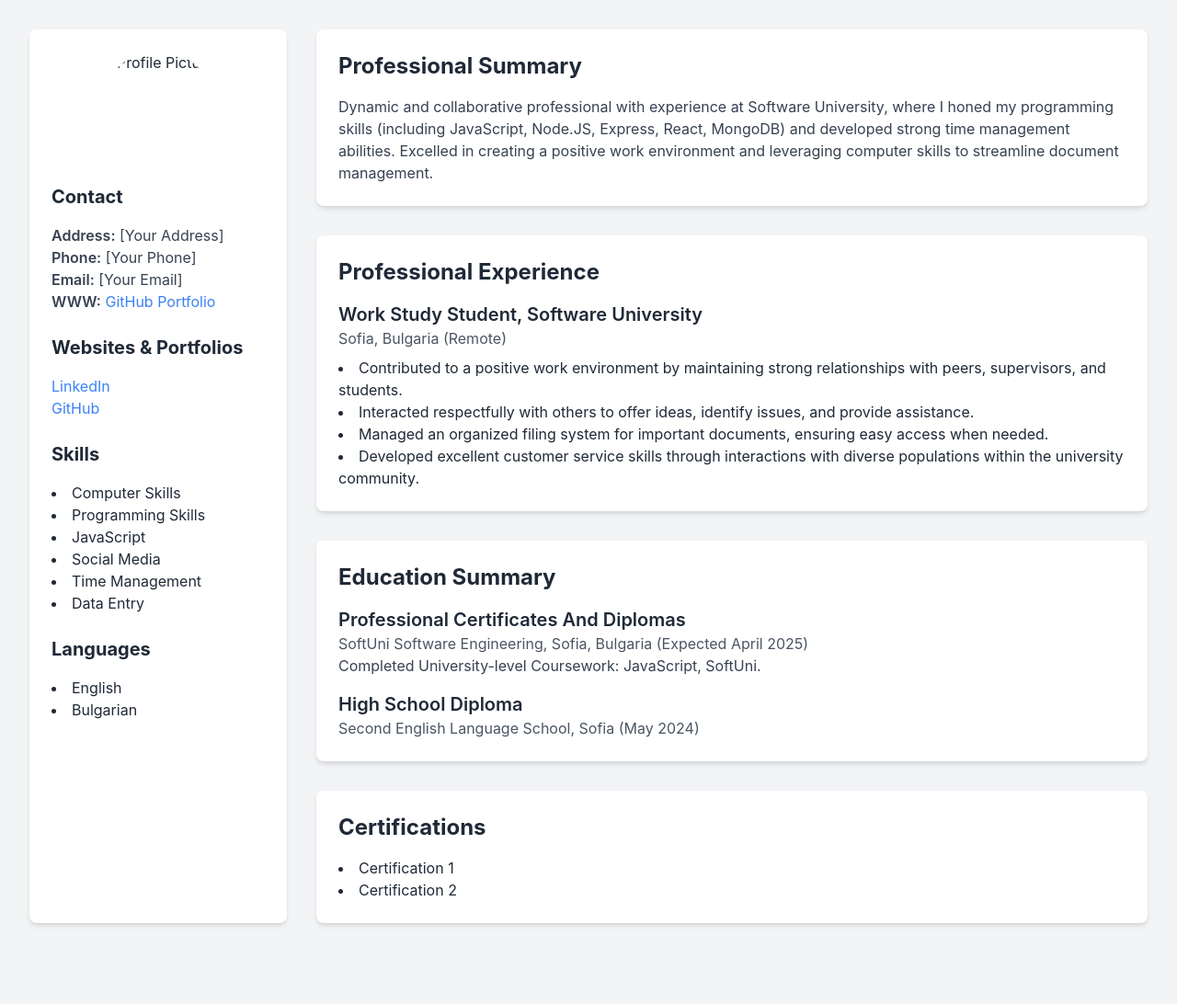
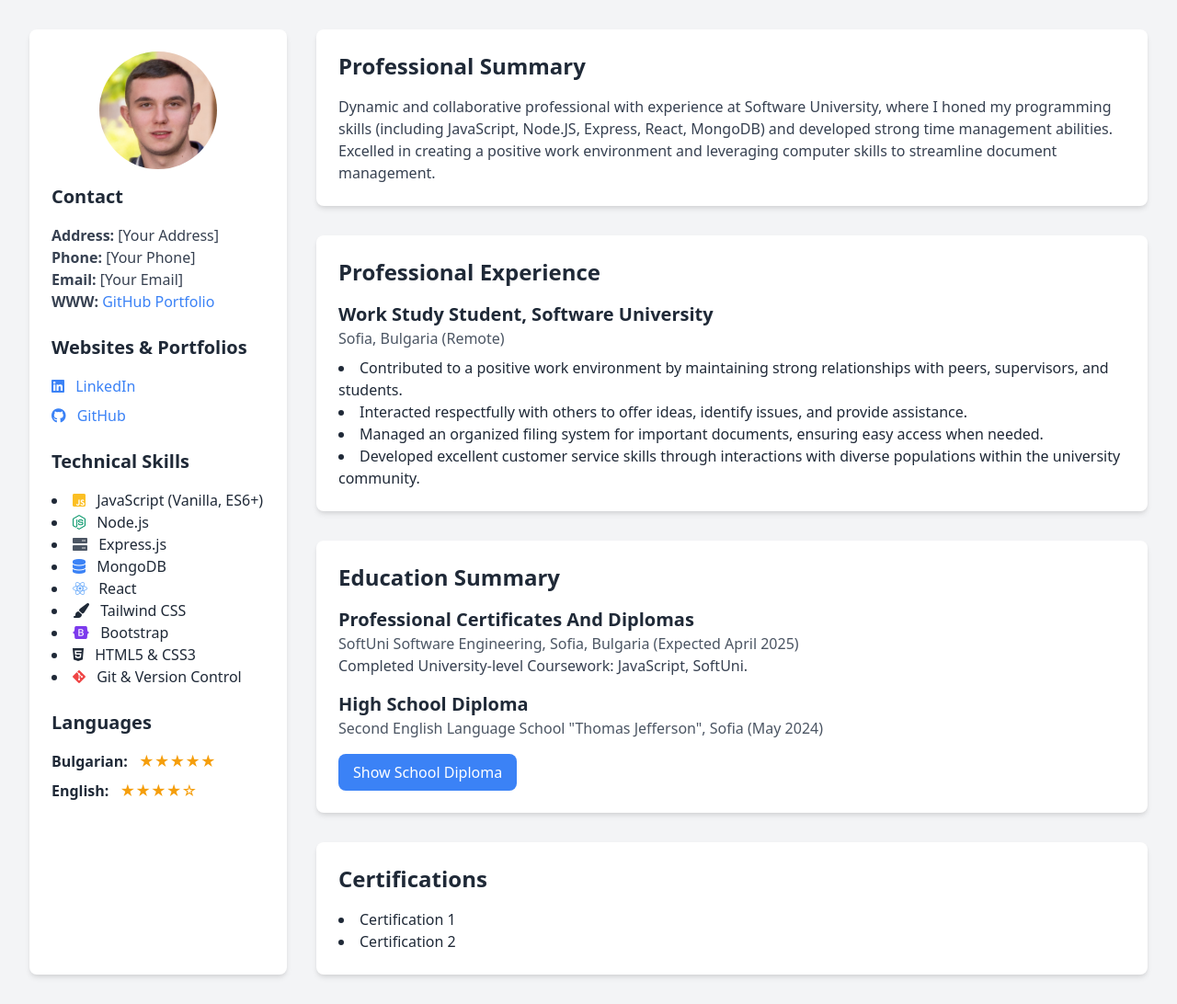
Before and after one commit to Nicola31082005/Nicola-Portfolio, a website built with Vite: page index.html in a window 1280 px wide. Shown: the whole page at 92% size. Before the commit the page ends 1036 px from the top, so only its background shows below. Built offline with nearby package versions, Linux system fonts and the light colour scheme; files whose address does not match are found by name.

Commit message:
enhance project

```diff
--- a/index.html
+++ b/index.html
@@ -5,6 +5,7 @@
   <meta name="viewport" content="width=device-width, initial-scale=1.0">
   <title>My Portfolio</title>
   <link href="https://cdn.jsdelivr.net/npm/tailwindcss@2.2.19/dist/tailwind.min.css" rel="stylesheet">
+  <link rel="stylesheet" href="https://cdnjs.cloudflare.com/ajax/libs/font-awesome/6.0.0-beta3/css/all.min.css">
   <link href="styles.css" rel="stylesheet">
 </head>
 <body class="bg-gray-100 text-gray-800">
@@ -30,30 +31,82 @@
         <div class="mb-6">
           <h2 class="text-xl font-bold mb-4">Websites & Portfolios</h2>
           <ul>
-            <li><a href="#" class="text-blue-500 hover:underline">LinkedIn</a></li>
-            <li><a href="#" class="text-blue-500 hover:underline">GitHub</a></li>
+            <li class="mb-2">
+              <a href="https://www.linkedin.com/in/nikola-dimitrov-213034349/" class="text-blue-500 hover:text-blue-600">
+                <i class="fab fa-linkedin text-blue-500 mr-2"></i> <!-- LinkedIn icon -->
+                LinkedIn
+              </a>
+            </li>
+            <li>
+              <a href="https://github.com/Nicola31082005" class="text-blue-500 hover:text-blue-600">
+                <i class="fab fa-github text-blue-500 mr-2"></i> <!-- GitHub icon -->
+                GitHub
+              </a>
+            </li>
           </ul>
         </div>
 
         <!-- Skills -->
         <div class="mb-6">
-          <h2 class="text-xl font-bold mb-4">Skills</h2>
+          <h2 class="text-xl font-bold mb-4">Technical Skills</h2>
           <ul class="list-disc list-inside">
-            <li>Computer Skills</li>
-            <li>Programming Skills</li>
-            <li>JavaScript</li>
-            <li>Social Media</li>
-            <li>Time Management</li>
-            <li>Data Entry</li>
+            <li>
+              <i class="fab fa-js-square text-yellow-400 mr-2"></i> <!-- JavaScript icon -->
+              JavaScript (Vanilla, ES6+)
+            </li>
+            <li>
+              <i class="fab fa-node-js text-green-600 mr-2"></i> <!-- Node.js icon -->
+              Node.js
+            </li>
+            <li>
+              <i class="fas fa-server text-gray-600 mr-2"></i> <!-- Express.js icon -->
+              Express.js
+            </li>
+            <li>
+              <i class="fas fa-database text-blue-500 mr-2"></i> <!-- MongoDB icon -->
+              MongoDB
+            </li>
+            <li>
+              <i class="fab fa-react text-blue-400 mr-2"></i> <!-- React icon -->
+              React
+            </li>
+            <li>
+              <i class="fas fa-paint-brush text-teal-500 mr-2"></i> <!-- Tailwind CSS icon -->
+              Tailwind CSS
+            </li>
+            <li>
+              <i class="fab fa-bootstrap text-purple-600 mr-2"></i> <!-- Bootstrap icon -->
+              Bootstrap
+            </li>
+            <li>
+              <i class="fab fa-html5 text-orange-500 mr-2"></i> <!-- HTML5 icon -->
+              HTML5 & CSS3
+            </li>
+            <li>
+              <i class="fab fa-git-alt text-red-500 mr-2"></i> <!-- Git icon -->
+              Git & Version Control
+            </li>
           </ul>
         </div>
 
         <!-- Languages -->
         <div class="mb-6">
           <h2 class="text-xl font-bold mb-4">Languages</h2>
-          <ul class="list-disc list-inside">
-            <li>English</li>
-            <li>Bulgarian</li>
+          <ul>
+            <!-- Bulgarian -->
+            <li class="mb-2">
+              <span class="font-semibold">Bulgarian:</span>
+              <div class="inline-flex ml-2">
+                <span class="text-yellow-500">★★★★★</span> <!-- Full stars -->
+              </div>
+            </li>
+            <!-- English -->
+            <li>
+              <span class="font-semibold">English:</span>
+              <div class="inline-flex ml-2">
+                <span class="text-yellow-500">★★★★☆</span> <!-- 4 out of 5 stars -->
+              </div>
+            </li>
           </ul>
         </div>
       </div>
@@ -93,7 +146,15 @@
           </div>
           <div>
             <h3 class="text-xl font-semibold">High School Diploma</h3>
-            <p class="text-gray-600">Second English Language School, Sofia (May 2024)</p>
+            <p class="text-gray-600">Second English Language School "Thomas Jefferson", Sofia (May 2024)</p>
+            <!-- Show Button -->
+            <button id="showSchoolImage" class="mt-4 bg-blue-500 text-white px-4 py-2 rounded-lg hover:bg-blue-600">
+              Show School Diploma
+            </button>
+            <!-- School Image (Hidden by Default) -->
+            <div id="schoolImage" class="mt-4 hidden">
+              <img src="assets/images/thomas-jefferson-school.jpg" alt="Second English Language School Thomas Jefferson" class="w-48 h-auto rounded-lg shadow-md">
+            </div>
           </div>
         </section>
 
@@ -110,6 +171,6 @@
     </div>
   </div>
 
-  <script src="script.js"></script>
+  <script src="/script.js"></script>
 </body>
 </html>
--- a/script.js
+++ b/script.js
@@ -1,4 +1,8 @@
-document.getElementById("contactForm").addEventListener("submit", function (e) {
+document.addEventListener("DOMContentLoaded", function () {
+  // Form Submission Logic
+  const contactForm = document.getElementById("contactForm");
+  if (contactForm) {
+    contactForm.addEventListener("submit", function (e) {
       e.preventDefault();
       const name = document.getElementById("name").value;
       const email = document.getElementById("email").value;
@@ -7,3 +11,26 @@ document.getElementById("contactForm").addEventListener("submit", function (e) {
       // You can add your logic here (e.g., send data to a server or display a success message)
       alert(`Thank you, ${name}! Your message has been sent.`);
     });
+  } else {
+    console.error("Contact form not found!");
+  }
+
+  // Toggle School Image Visibility
+  const showSchoolImageButton = document.getElementById("showSchoolImage");
+  const schoolImage = document.getElementById("schoolImage");
+
+  if (showSchoolImageButton && schoolImage) {
+    showSchoolImageButton.addEventListener("click", function () {
+      schoolImage.classList.toggle("hidden");
+
+      // Change Button Text
+      if (schoolImage.classList.contains("hidden")) {
+        this.textContent = "Show School Diploma";
+      } else {
+        this.textContent = "Hide School Diploma";
+      }
+    });
+  } else {
+    console.error("Button or image element not found!");
+  }
+});
--- a/styles.css
+++ b/styles.css
@@ -1,6 +1,11 @@
-/* Custom styles */
-body {
-  font-family: "Inter", sans-serif;
+.relative {
+  position: relative;
 }
 
-/* Add any additional styles here */
+.absolute {
+  position: absolute;
+  bottom: 100%;
+  left: 50%;
+  transform: translateX(-50%);
+  margin-bottom: 4px;
+}
```
Also changed, not shown: assets/images/profile.jpg (added), assets/images/thomas-jefferson-school.jpg (added). Lines whose indentation alone changed are shown as unchanged.
